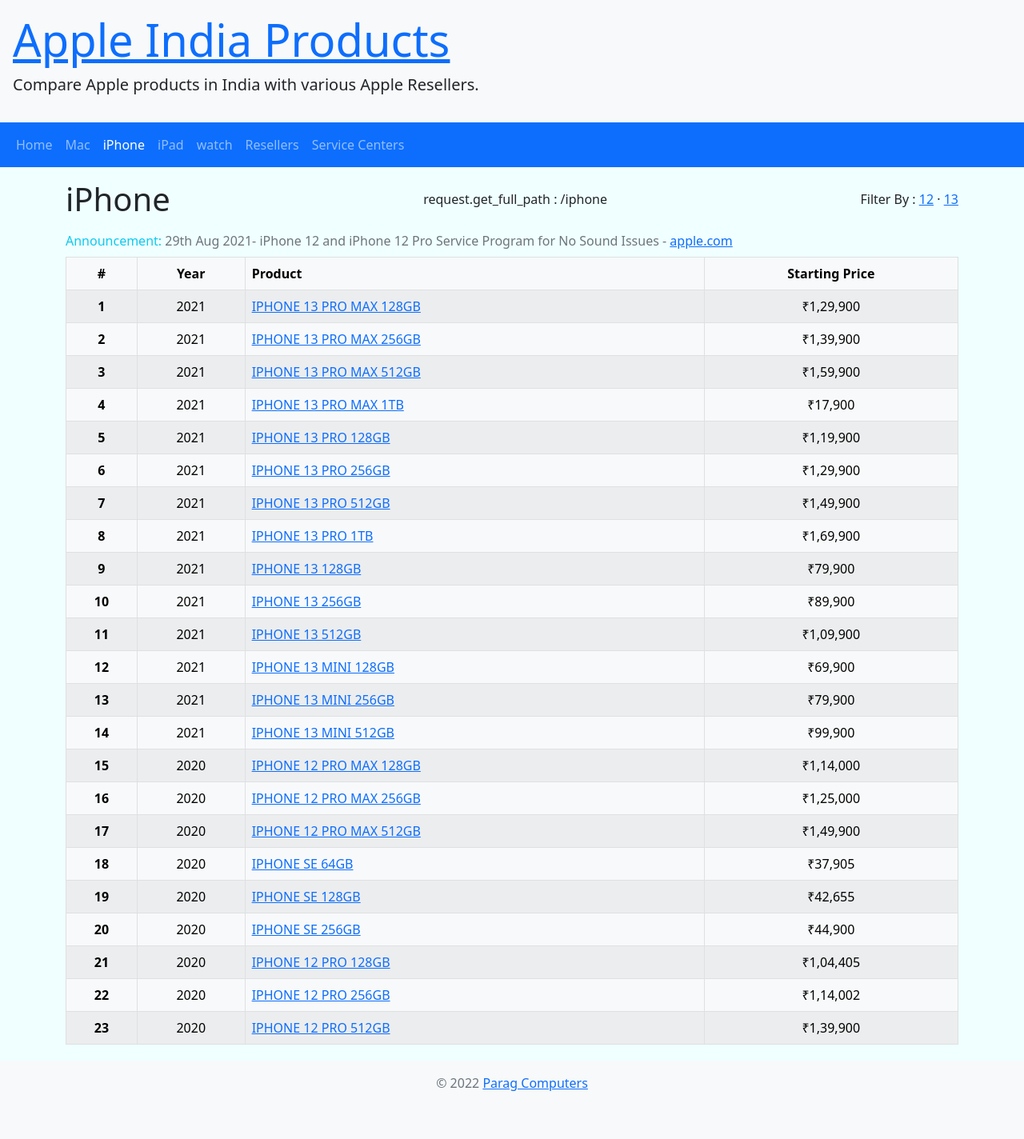
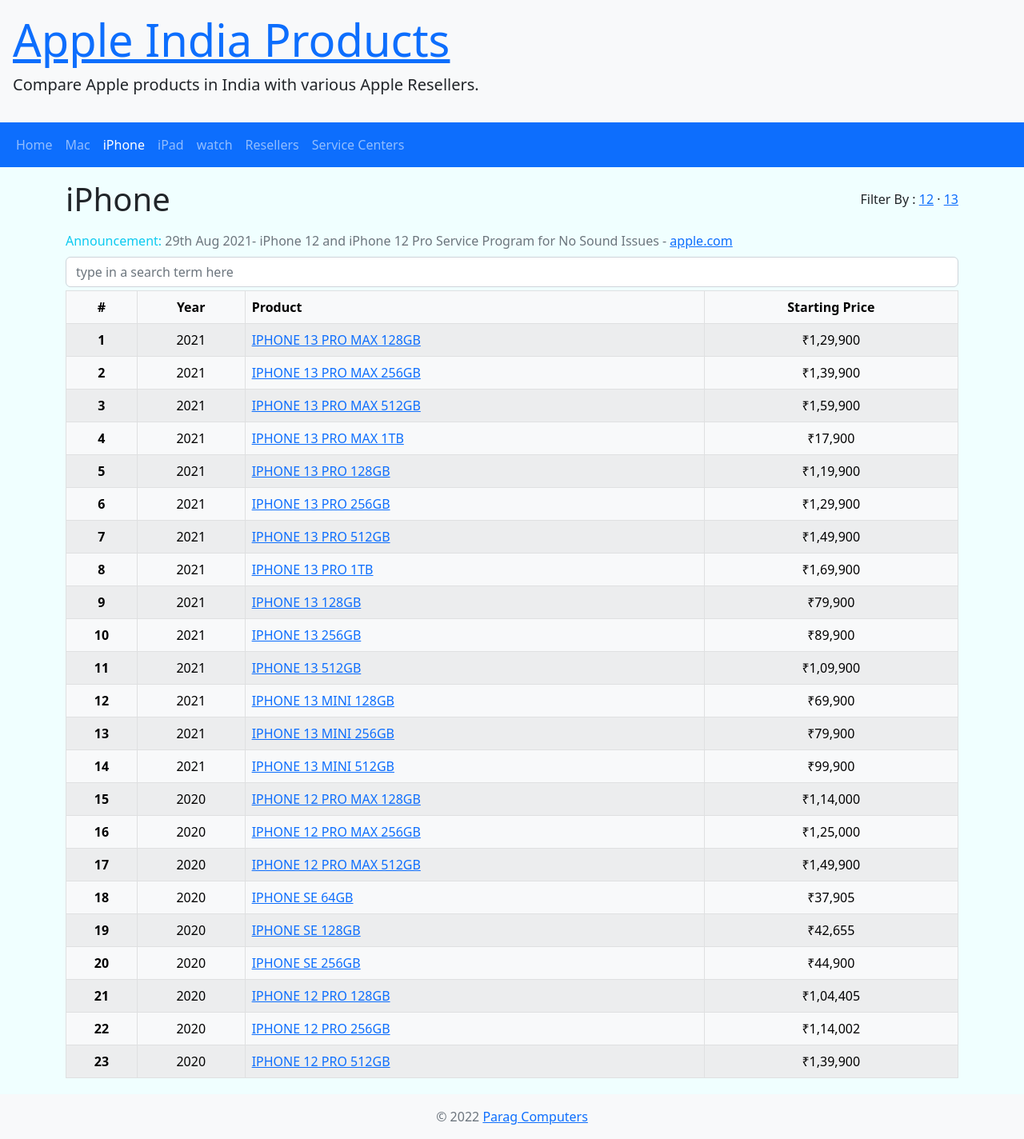
Before and after one commit to anjanesh/apple, a Django app: page /iphone in a window 1280 px wide. Shown: the whole page at 80% size. Before the commit the page ends 1364 px from the top, so only its background shows below. Run offline with Django 3.2, Linux system fonts and the light colour scheme; data comes from the database, SQL or seed files in the repository.

Commit message:
dropbox conflict update

```diff
--- /dev/null
+++ b/product/static/script.js
@@ -0,0 +1,36 @@
+let trs;
+document.addEventListener("DOMContentLoaded", () =>
+{
+    let tbl_products = document.getElementById('tbl-products');
+    let tbl_products_tbody_trs = tbl_products.querySelectorAll('tbody > tr');
+    trs = [...tbl_products_tbody_trs];
+
+});
+
+document.addEventListener("DOMContentLoaded", () =>
+{
+    document.getElementById('search').addEventListener('input', (e) =>
+    {
+        let search = e.target.value;
+
+        trs.forEach(tr =>
+        {
+            let found = false;
+
+            [...tr.children].forEach(child =>
+            {
+                if (child.localName == 'th') return;
+                let cell = child.innerHTML.trim();
+
+                if (cell.toLowerCase().includes(search.toLowerCase()))
+                {
+                    found = true;
+                    return;
+                }
+            });
+
+            tr.style.display = found ? 'table-row' : 'none';
+
+        });
+    });
+});
--- a/product/templates/base.html
+++ b/product/templates/base.html
@@ -4,11 +4,16 @@
     <meta charset="utf-8" />
     <meta name="viewport" content="width=device-width, initial-scale=1" />
 
+    <meta name="msvalidate.01" content="A9EB94CFC82159696FB884FC01B6F306" />
+
     <link href="https://cdn.jsdelivr.net/npm/bootstrap@5.2.0-beta1/dist/css/bootstrap.min.css" rel="stylesheet" integrity="sha384-0evHe/X+R7YkIZDRvuzKMRqM+OrBnVFBL6DOitfPri4tjfHxaWutUpFmBp4vmVor" crossorigin="anonymous">
 
     <title>{% block title %} Apple Products India {% endblock %}</title>
     {% load static %}
     <link rel="stylesheet" type="text/css" href="{% static 'style.css' %}">
+
+    <script type="text/javascript" src="{% static 'script.js' %}"></script>
+
   </head>
   <body class="d-flex flex-column min-vh-100">
 
--- a/product/templates/footer.html
+++ b/product/templates/footer.html
@@ -5,6 +5,8 @@
 </footer>
 
 <script src="https://cdn.jsdelivr.net/npm/bootstrap@5.2.0-beta1/dist/js/bootstrap.bundle.min.js" integrity="sha384-pprn3073KE6tl6bjs2QrFaJGz5/SUsLqktiwsUTF55Jfv3qYSDhgCecCxMW52nD2" crossorigin="anonymous"></script>
+
+<script src="https://unpkg.com/alpinejs@3.10.2/dist/cdn.min.js" defer></script>
 
 <!-- Panelbear Analytics - We respect your privacy -->
 <script async src="https://cdn.panelbear.com/analytics.js?site=93nIBIEpH2Q"></script>
--- a/product/templates/home.html
+++ b/product/templates/home.html
@@ -16,7 +16,7 @@
                         <p class="card-text">Check out and compare prices of latest MacBook Pro, Air etc</p>
                     </div>
                     <div class="card-footer">
-                        <small class="text-muted">Last updated : 23rd December 2021</small>
+                        <small class="text-muted">Last updated : 7th July 2022</small>
                     </div>
                 </div>
             </div>
--- a/product/templates/product/iphone.html
+++ b/product/templates/product/iphone.html
@@ -7,10 +7,6 @@
 
     <div class="d-flex justify-content-between align-items-center">
         <h1 class="my-3">iPhone</h1>
-
-        {% url 'viewAlliPhonesN' as iphoneN_url %}
-
-        request.get_full_path : {{ request.get_full_path }}
 
         <div>
             Filter By :
@@ -59,7 +55,12 @@
         </span>
     </div>
 
-    <table class="table table-light table-striped table-hover table-bordered">
+    <div class="d-flex mb-1">
+        <input type="text" name="search" id="search" class="form-control" placeholder="type in a search term here"/>
+        <!-- <button id="btn-search" class="btn btn-primary ms-1">Search</button> -->
+    </div>
+
+    <table id="tbl-products" class="table table-light table-striped table-hover table-bordered">
         <thead>
           <tr>
             <th scope="col" class="text-center">#</th>
--- a/product/views.py
+++ b/product/views.py
@@ -110,7 +110,7 @@
     for product in products:
         product.price_locale = "₹{}".format(currency_in_indian_format(product.minimal_price))[:-3]
 
-    paginator = Paginator(products, 25)
+    paginator = Paginator(products, 100)
 
     page_number = request.GET.get('page')
     page_obj = paginator.get_page(page_number)
```
Also changed, not shown: product/templates/product/ipad.html (+6 -1 lines), product/templates/product/mac.html (+6 -1 lines), product/templates/product/watch.html (+6 -1 lines), apple/urls.py (line endings or trailing spaces).
